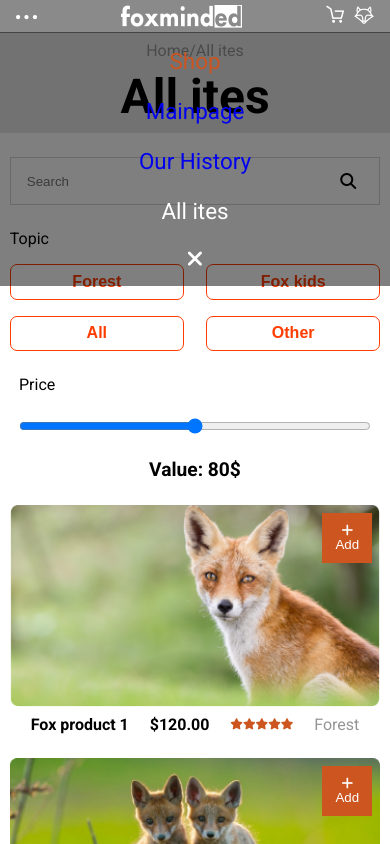
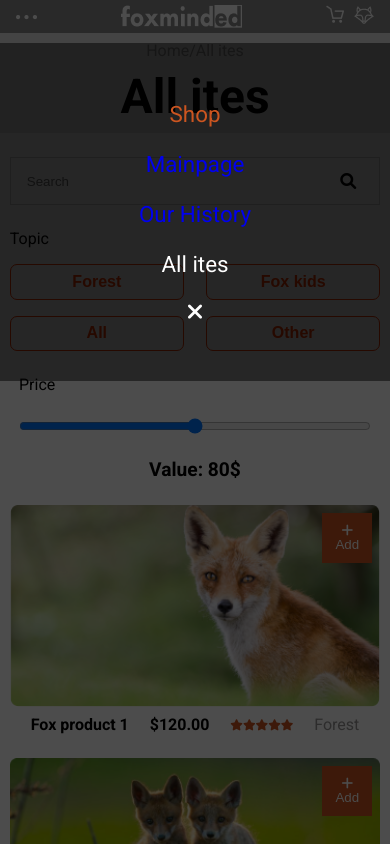
Before and after one commit to seibtoy/online-store, a plain HTML site: page ites.html in a window 390 px wide. Both pictures are taken after a click on the picture 26 px from the left and 17 px from the top of the page. Shown: the top 844 px of the page. Drawn offline with Linux system fonts and the light colour scheme; a web font is replaced by a local one.

Commit message:
fix your-bag animation on mobile

```diff
--- a/history.css
+++ b/history.css
@@ -43,7 +43,7 @@
         display: flex;
         flex-direction: column;
         width: 100%;
-        height: auto;
+        min-height: 40vh;
         justify-content: center;
         align-items: center;
         font-size: 1.4rem;
@@ -53,11 +53,13 @@
         background-color: rgba(0, 0, 0, 0.5);
         border: none;
         padding: 1rem 0 1rem 0;
-        display: none;
+        top: -40vh;
+        transition: top 0.3s ease;
+        z-index: 100;
     }
 
     .nav-menu-visible {
-        display: flex;
+        top: 5.1vh;
     }
 
     .orange-span {
--- a/ites.css
+++ b/ites.css
@@ -42,7 +42,7 @@
         display: flex;
         flex-direction: column;
         width: 100%;
-        height: auto;
+        min-height: 40vh;
         justify-content: center;
         align-items: center;
         font-size: 1.4rem;
@@ -52,12 +52,13 @@
         background-color: rgba(0, 0, 0, 0.5);
         border: none;
         padding: 1rem 0 1rem 0;
-        z-index: 1;
-        display: none;
+        top: -40vh;
+        transition: top 0.3s ease;
+        z-index: 100;
     }
 
     .nav-menu-visible {
-        display: flex;
+        top: 5.1vh;
     }
 
     .orange-span {
--- a/ites.html
+++ b/ites.html
@@ -157,7 +157,6 @@
 
 
     <script src="script.js"></script>
-    <script src="https://kit.fontawesome.com/9e5ba2e3f5.js" crossorigin="anonymous"></script>
 </body>
 
 </html>
--- a/main.css
+++ b/main.css
@@ -46,7 +46,7 @@
         display: flex;
         flex-direction: column;
         width: 100%;
-        height: auto;
+        min-height: 40vh;
         justify-content: center;
         align-items: center;
         font-size: 1.4rem;
@@ -56,15 +56,17 @@
         background-color: rgba(0, 0, 0, 0.5);
         border: none;
         padding: 1rem 0 1rem 0;
-        display: none;
+        top: -40vh;
+        transition: top 0.3s ease;
+        z-index: 100;
+    }
+
+    .nav-menu-visible {
+        top: 5.1vh;
     }
 
     .dots {
         cursor: pointer;
-    }
-
-    .nav-menu-visible {
-        display: flex;
     }
 
     .body-blur {
@@ -169,11 +171,13 @@
         margin-right: 1.5rem;
         margin-bottom: 0.5rem;
     }
+
     .a-all {
         width: 100%;
         display: flex;
         justify-content: center;
     }
+
     .all {
         width: 95%;
         border: none;
@@ -452,6 +456,7 @@
         margin-bottom: 1.5rem;
         cursor: pointer;
     }
+
     .a-all {
         width: 100%;
         display: flex;
--- a/script.js
+++ b/script.js
@@ -24,23 +24,29 @@ const valueProduct = document.getElementById('counter');
 
 const bagContainer = document.getElementById('bag-container');
 
+const searchButton = document.getElementById('search-button');
+
 let totalPrice = 0;
 
 bins.forEach(bin => {
     bin.addEventListener('click', () => {
         bag.classList.add('container-visibility');
         overlay.classList.add('overlay-visible');
+        bag.classList.remove('bag-hidden');
     });
 });
 bagXmark.addEventListener('click', () => {
     bag.classList.remove('container-visibility');
     overlay.classList.remove('overlay-visible');
+    bag.classList.add('bag-hidden');
 });
 dots.addEventListener('click', () => {
     navMenu.classList.toggle('nav-menu-visible');
+    overlay.classList.add('overlay-visible');
 });
 xmarkMobile.addEventListener('click', () => {
     navMenu.classList.remove('nav-menu-visible');
+    overlay.classList.remove('overlay-visible');
 });
 
 document.addEventListener('DOMContentLoaded', () => {
@@ -51,6 +57,12 @@ document.addEventListener('DOMContentLoaded', () => {
             if (firstProdContainer || secondProdContainer) {
                 renderCard(firstProdContainer, data, 0, 3);
                 renderCard(secondProdContainer, data, 4, 7);
+            }
+            function isMenuActive() {
+                if(bag.classList.contains('container-visibility')) {
+                    return true;
+                }
+
             }
 
 
@@ -107,9 +119,9 @@ document.addEventListener('DOMContentLoaded', () => {
                                 </div>
                             </div>`;
                         bagContainer.innerHTML += productHTML;
+                        bag.classList.add('bag-hidden');
                         updateTotalPrice(productPrice);
                     }
-
 
                     saveCart();
                 });
@@ -195,7 +207,6 @@ document.addEventListener('DOMContentLoaded', () => {
                 });
             });
 
-            const searchButton = document.getElementById('search-button');
             searchButton.addEventListener('click', () => {
                 const searchInput = document.getElementById('search-input');
                 const searchText = searchInput.value.toLowerCase();
--- a/your-bag.css
+++ b/your-bag.css
@@ -1,5 +1,21 @@
 @media (max-width: 768px) {
 
+    .overlay {
+        position: fixed;
+        top: 0;
+        left: 0;
+        width: 100%;
+        height: 100%;
+        background-color: rgba(0, 0, 0, 0.7);
+        opacity: 0;
+        visibility: hidden;
+        transition: opacity 0.3s ease, visibility 0.3s ease;
+        z-index: 99;
+    }
+    .overlay-visible {
+        opacity: 1;
+        visibility: visible;
+    }
     .container {
         position: fixed;
         width: 100%;
@@ -17,6 +33,10 @@
 
     .container-visibility {
         top: 0;
+    }
+    .bag-hidden {
+        height: 0;
+        overflow: hidden;
     }
 
     .container-header {
```
Also changed, not shown: history.html (+0 -1 lines), index.html (+0 -1 lines).
